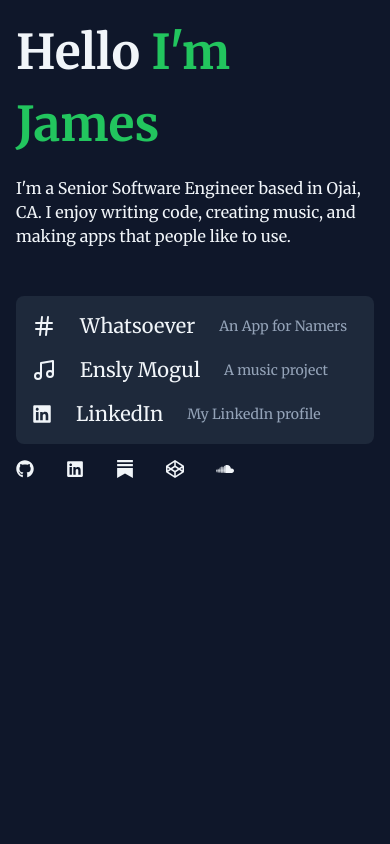
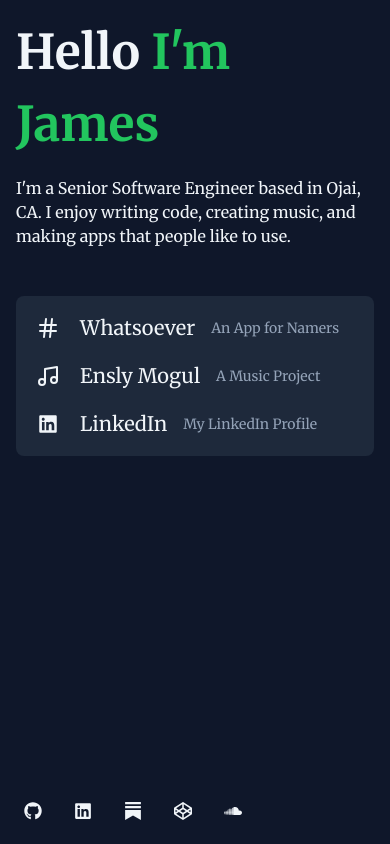
Before and after one commit to eljamez/eljamez, a Next.js app: page / in a window 390 px wide. Built offline with nearby package versions, Linux system fonts and the light colour scheme; no server answers.

Commit message:
better for mobile, cleaner

```diff
--- a/src/components/home/HomePage4.tsx
+++ b/src/components/home/HomePage4.tsx
@@ -19,13 +19,13 @@ const links = [
     href: "https://www.enslymogul.com/",
     text: "Ensly Mogul",
     icon: <Music />,
-    description: "A music project",
+    description: "A Music Project",
   },
   {
     href: "https://linkedin.com/in/eljamez",
     text: "LinkedIn",
     icon: <FaLinkedin />,
-    description: "My LinkedIn profile",
+    description: "My LinkedIn Profile",
   },
 ];
 
@@ -74,12 +74,12 @@ export default function HomePage4() {
               <a
                 href={link.href}
                 target="_blank"
-                className="hover:text-green-500 group transition-all flex gap-6 items-center"
+                className="hover:text-green-500 group transition-all flex sm:gap-6 gap-4 items-center"
               >
-                <span className="group-hover:rotate-180 transition-transform">
+                <span className="group-hover:rotate-180 transition-transform sm:w-10 sm:h-10 w-8 h-8 flex items-center justify-center">
                   {link.icon}
                 </span>
-                {link.text}
+                <span>{link.text}</span>
                 <span className="text-slate-400 text-sm sm:text-3xl">
                   {link.description}
                 </span>
@@ -88,7 +88,7 @@ export default function HomePage4() {
           ))}
         </ul>
 
-        <div className="flex gap-8 text-lg sm:text-xl flex-1 md:items-end items-center">
+        <div className="fixed max-md:bottom-6 max-md:left-6 md:relative flex gap-8 text-lg sm:text-xl flex-1 md:items-end items-center">
           {socialLinks.map((link) => (
             <a
               key={link.href}
@@ -96,7 +96,7 @@ export default function HomePage4() {
               className="hover:text-green-500 transition-all flex gap-2 items-center"
             >
               {link.icon}
-              <span className="hidden sm:inline">{link.text}</span>
+              <span className="hidden md:inline">{link.text}</span>
             </a>
           ))}
         </div>
```
